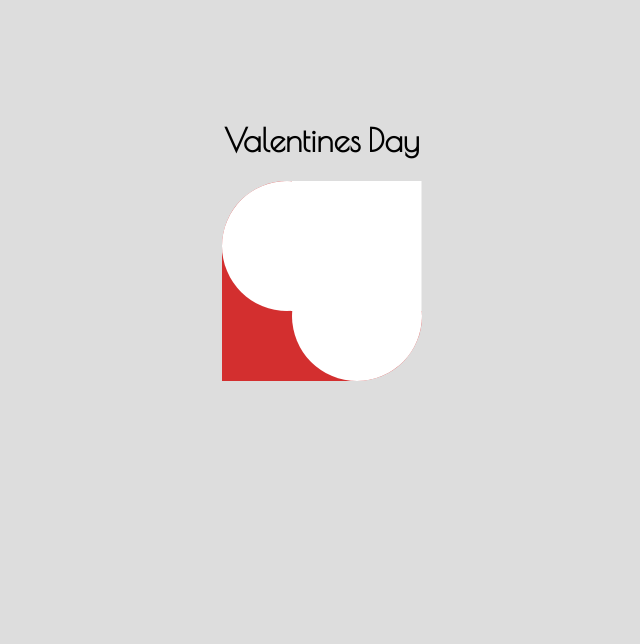
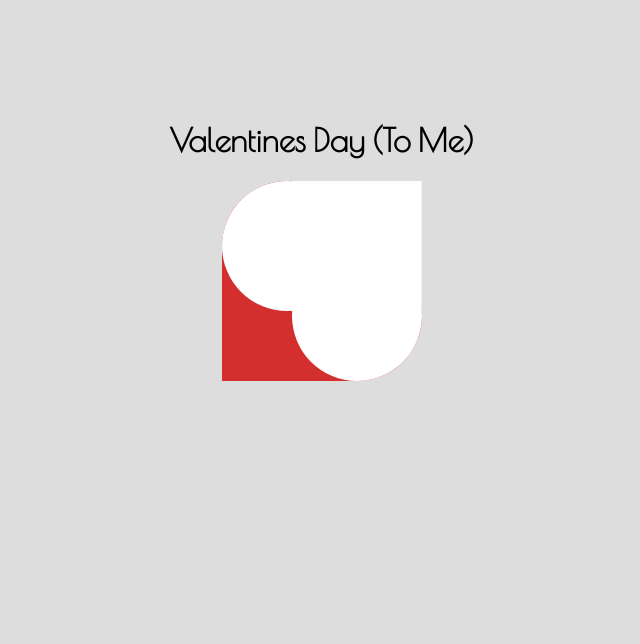
Before and after one commit to Aditya94505/valentine, a plain HTML site: page index.html in a window 1280 px wide. Shown: the whole page, without its empty margins (318-958 px from the left). Drawn offline with nearby package versions, Linux system fonts and the light colour scheme.

Commit message:
Update index.html

```diff
--- a/index.html
+++ b/index.html
@@ -10,7 +10,7 @@
 <!-- partial:index.partial.html -->
 <body>
   <div id="card">
-    <center><h1>Valentines Day</h1></center>
+    <center><h1>Valentines Day (To Me)</h1></center>
     <div class="heart" id="heart1">
       <div id="half1">
         <div id="circle"></div>
```
